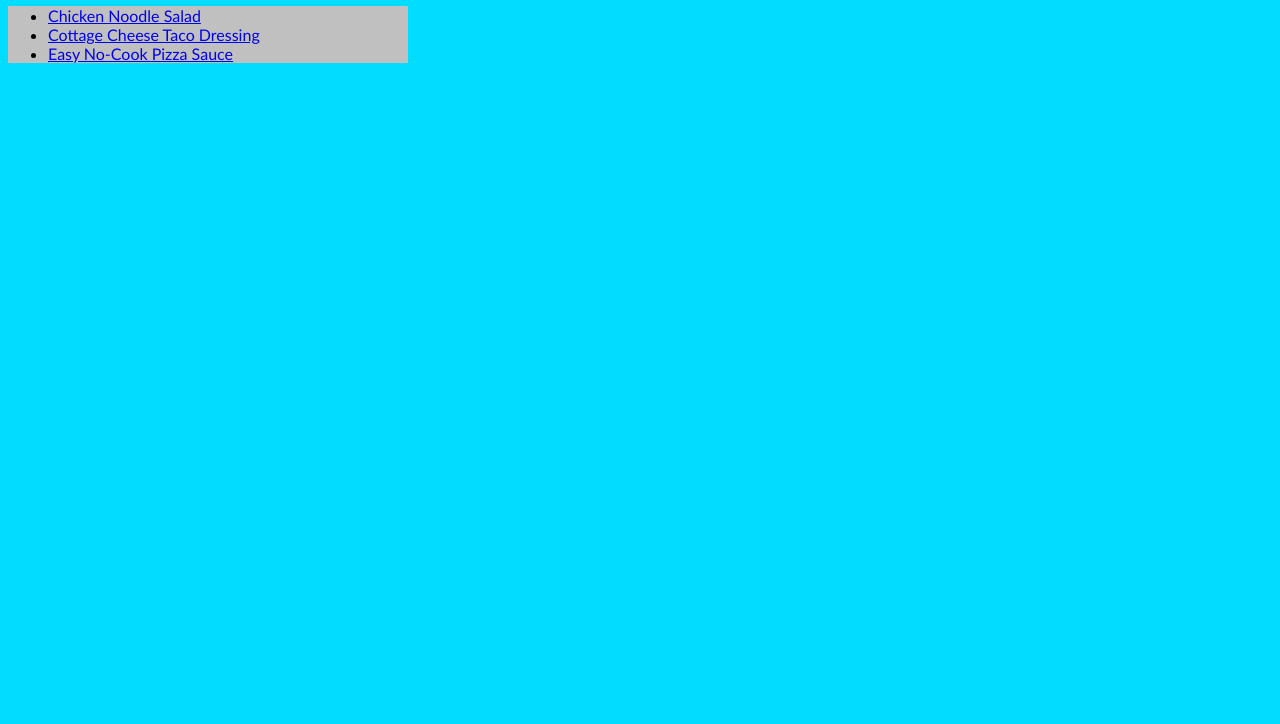
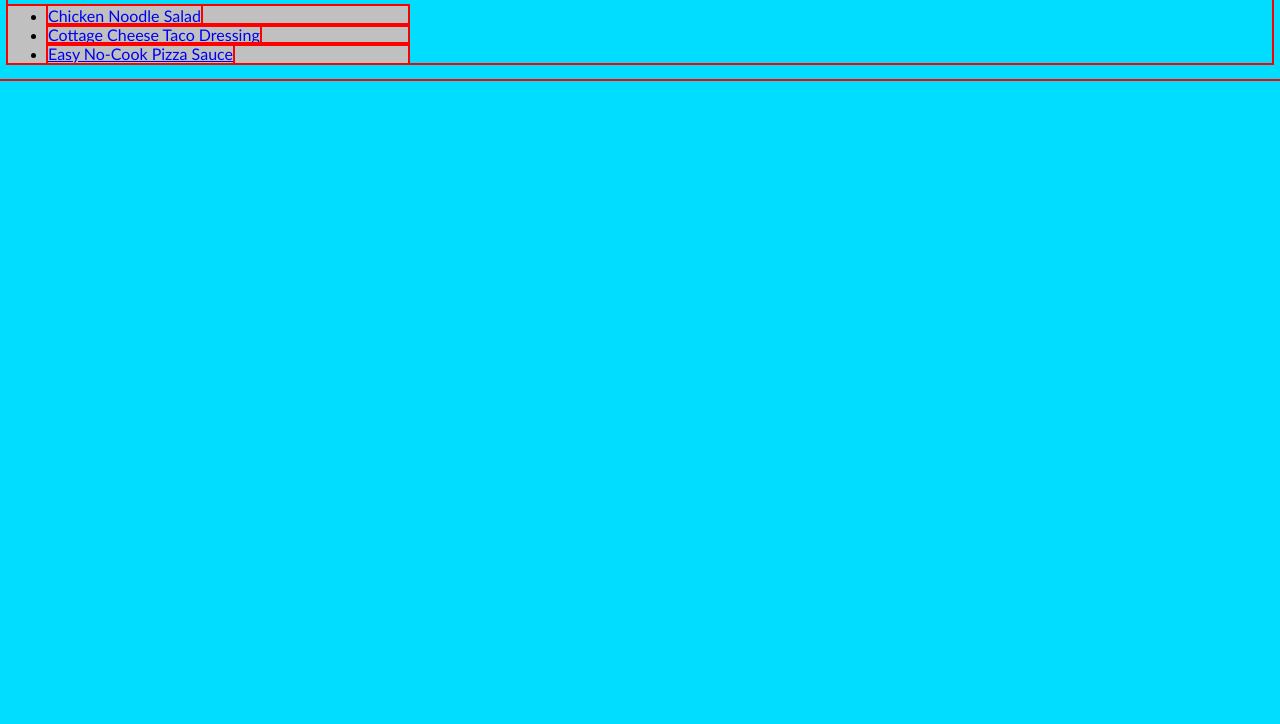
Before and after one commit to chrisn5413/odin-recipes, a plain HTML site: page index.html in a window 1280 px wide. Shown: the part 76-800 px from the top of the page. Drawn offline with Linux system fonts and the light colour scheme.

Commit message:
Added a outline
Just learned of outlines in Odin and wanted to test it

```diff
--- a/styles.css
+++ b/styles.css
@@ -1,6 +1,7 @@
 * {
     background-color: rgb(0, 221, 255);
-    font-family: 'Trebuchet MS', 'Lucida Sans Unicode', 'Lucida Grande', 'Lucida Sans', Arial, sans-serif
+    font-family: 'Trebuchet MS', 'Lucida Sans Unicode', 'Lucida Grande', 'Lucida Sans', Arial, sans-serif;
+    outline: 2px solid red;
 }
 
 .menu,
```
